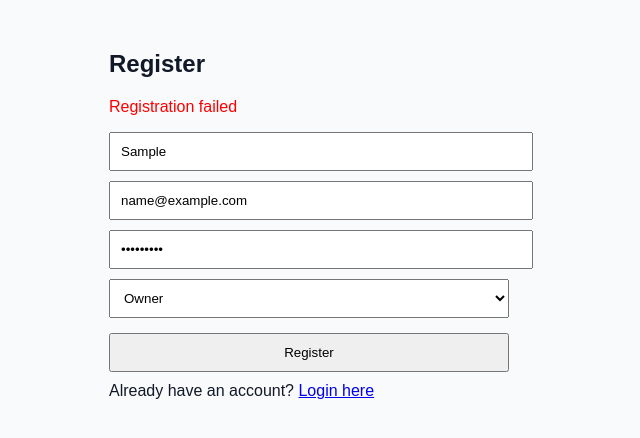
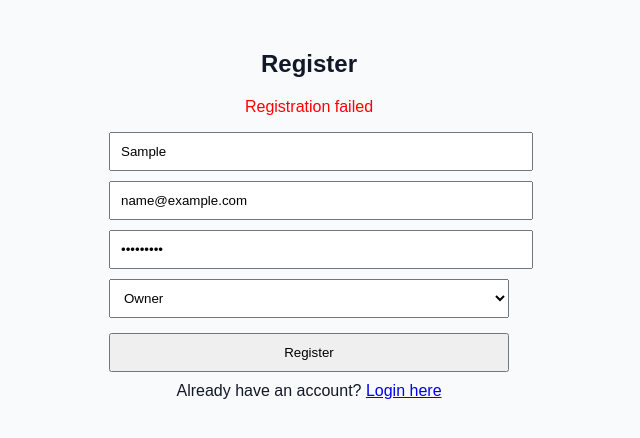
Before and after one commit to PoolakuntaDakshayani03/househunt-frontend, a React (Create React App) app: page / in a window 1280 px wide. Both pictures are taken after typing "Sample", "name@example.com", "Sample123" into the empty fields and a click on the button "Register". Shown: the top 438 px of the page, without its empty margins (331-971 px from the left). Built offline with nearby package versions, Linux system fonts and the light colour scheme; no server answers.

Commit message:
Update Register.js

```diff
--- a/src/pages/Register.js
+++ b/src/pages/Register.js
@@ -25,8 +25,13 @@ const Register = () => {
     e.preventDefault();
     setError('');
     setSuccess('');
+
     try {
-      const res = await axios.post('http://localhost:5000/api/auth/register', formData);
+      const res = await axios.post(
+        `${process.env.REACT_APP_API_BASE_URL}/auth/register`,
+        formData
+      );
+
       setSuccess('Registration successful! Redirecting...');
 
       // Wait 1 second, then redirect to login
@@ -41,9 +46,10 @@ const Register = () => {
 
   return (
     <div style={{ padding: '30px', maxWidth: '400px', margin: 'auto', fontFamily: 'Arial' }}>
-      <h2>Register</h2>
-      {error && <p style={{ color: 'red' }}>{error}</p>}
-      {success && <p style={{ color: 'green' }}>{success}</p>}
+      <h2 style={{ textAlign: 'center' }}>Register</h2>
+      {error && <p style={{ color: 'red', textAlign: 'center' }}>{error}</p>}
+      {success && <p style={{ color: 'green', textAlign: 'center' }}>{success}</p>}
+
       <form onSubmit={handleSubmit}>
         <input
           name="name"
@@ -82,7 +88,8 @@ const Register = () => {
         </select>
         <button type="submit" style={{ width: '100%', padding: '10px' }}>Register</button>
       </form>
-      <p style={{ marginTop: '10px' }}>
+
+      <p style={{ marginTop: '10px', textAlign: 'center' }}>
         Already have an account? <Link to="/login">Login here</Link>
       </p>
     </div>
```
